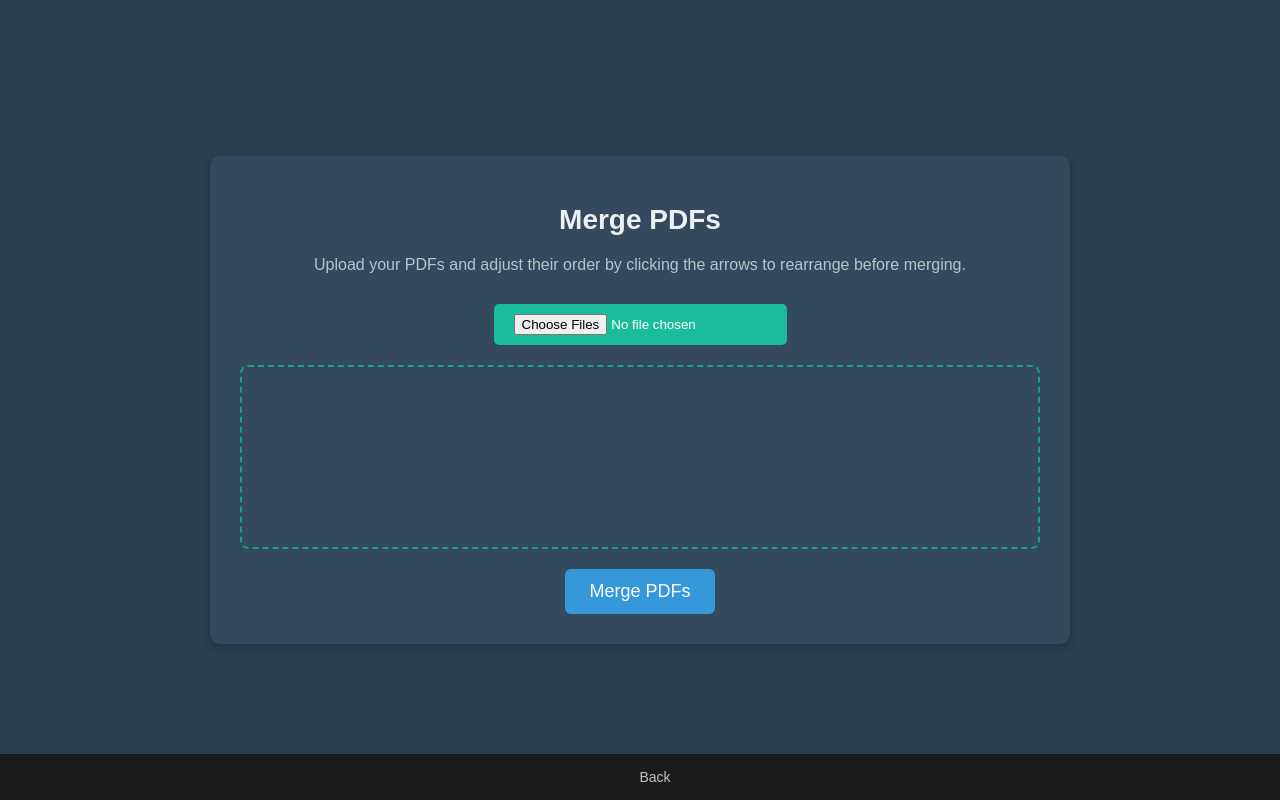
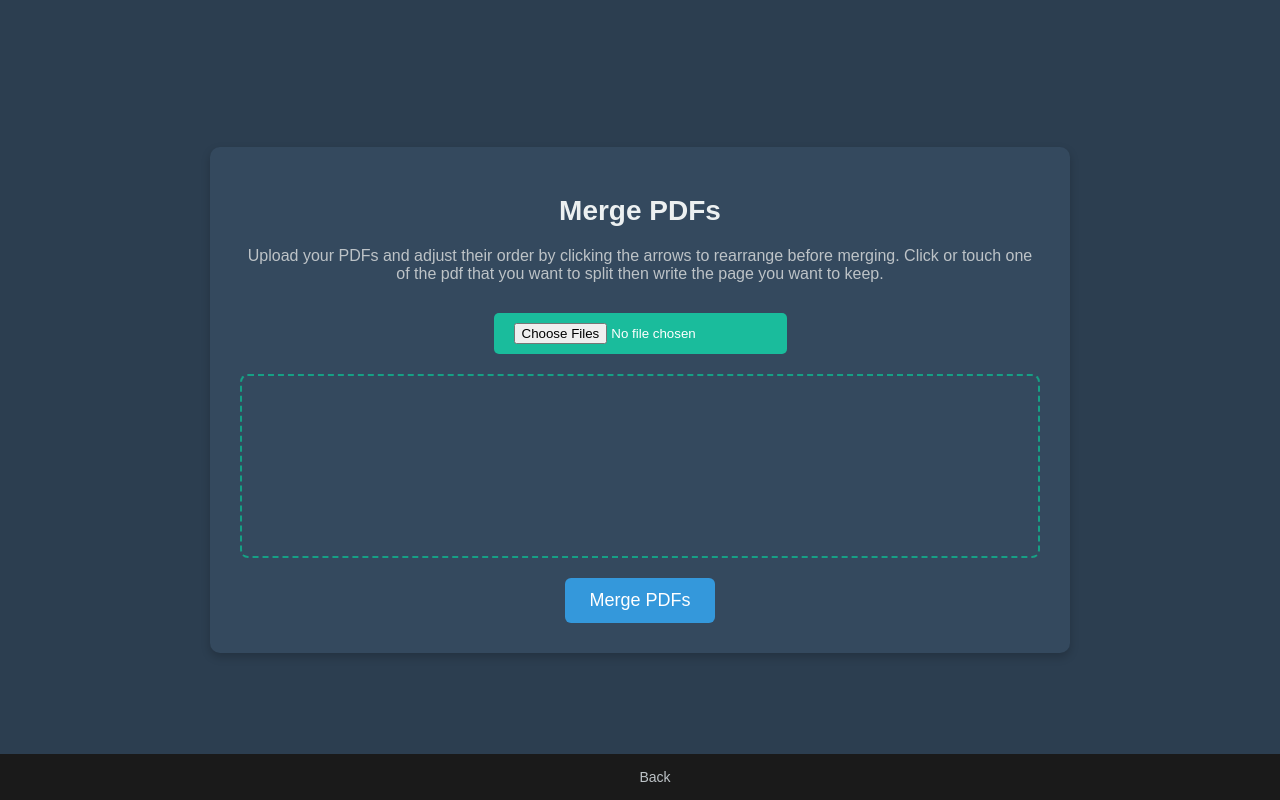
Before and after one commit to MuhdAzimmm/pdfSelek, a plain HTML site: page splitmerge.html in a window 1280 px wide. Drawn offline with Linux system fonts and the light colour scheme.

Commit message:
Update splitmerge.html

```diff
--- a/splitmerge.html
+++ b/splitmerge.html
@@ -197,7 +197,7 @@
 <body>
   <div class="container">
     <h1>Merge PDFs</h1>
-    <p class="instructions">Upload your PDFs and adjust their order by clicking the arrows to rearrange before merging.</p>
+    <p class="instructions">Upload your PDFs and adjust their order by clicking the arrows to rearrange before merging. Click or touch one of the pdf that you want to split then write the page you want to keep.</p>
     <input type="file" id="pdfUpload" multiple accept=".pdf" />
     <div id="pdfPreviewContainer" class="pdf-preview-container"></div>
     <button id="mergeButton">Merge PDFs</button>
```
